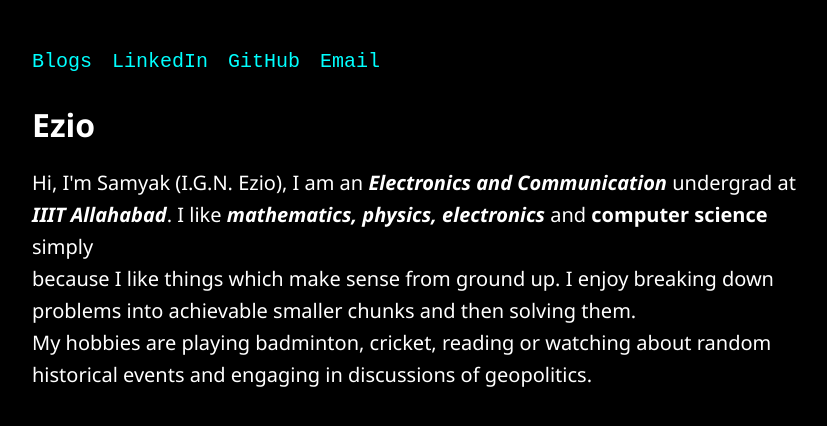
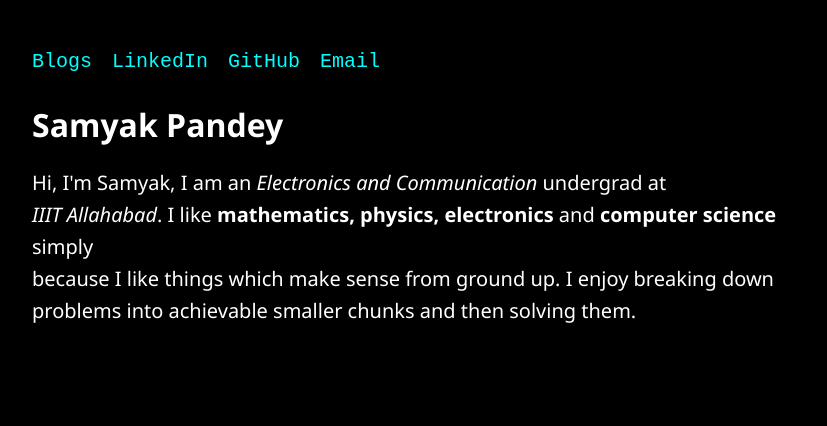
Before and after one commit to bitflipper19/ezio, a plain HTML site: page index.html in a window 1280 px wide. Shown: the whole page, without its empty margins (76-903 px from the left). Drawn offline with Linux system fonts and the light colour scheme.

Commit message:
Update index.html

```diff
--- a/index.html
+++ b/index.html
@@ -41,14 +41,11 @@
   </div>
 
   <div style="margin-left: 100px; margin-top: 30px;">
-    <h1>Ezio</h1>
+    <h1>Samyak Pandey</h1>
     <p>
-      Hi, I'm Samyak (I.G.N. Ezio), I am an <b><i>Electronics and Communication</i></b> undergrad at <br><b><i>IIIT Allahabad</i></b>.
-      I like <b><i>mathematics, physics, electronics</i></b> and <b>computer science</i></b> simply <br>because I like things which make sense from
+      Hi, I'm Samyak, I am an <i>Electronics and Communication</i> undergrad at <br><i>IIIT Allahabad</i>.
+      I like <b>mathematics, physics, electronics</b> and <b>computer science</b> simply <br>because I like things which make sense from
       ground up. I enjoy breaking down problems into achievable smaller chunks and then solving them.<br>
-      My hobbies are playing badminton, cricket, reading or watching about random historical events and engaging in discussions of geopolitics.
   </div>
 </body>
 </html>
-
-<!--comment-->
```
